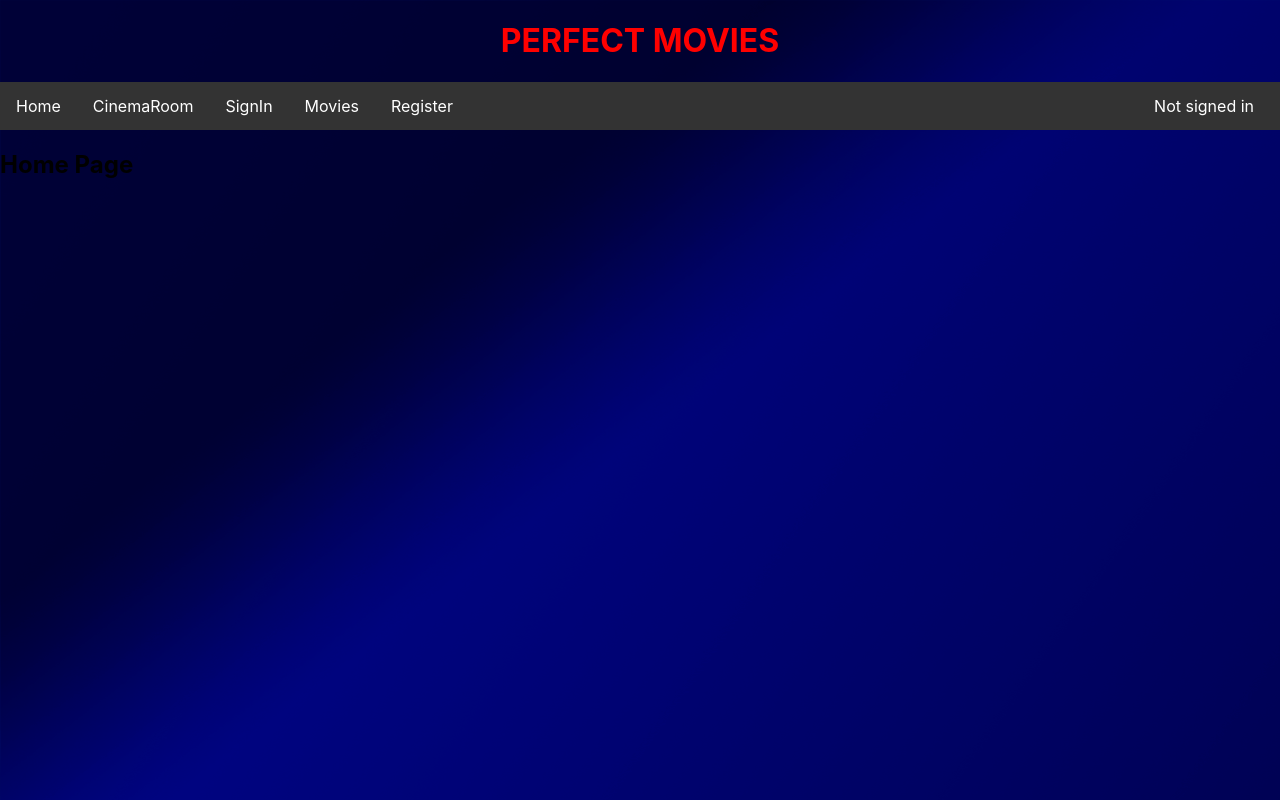
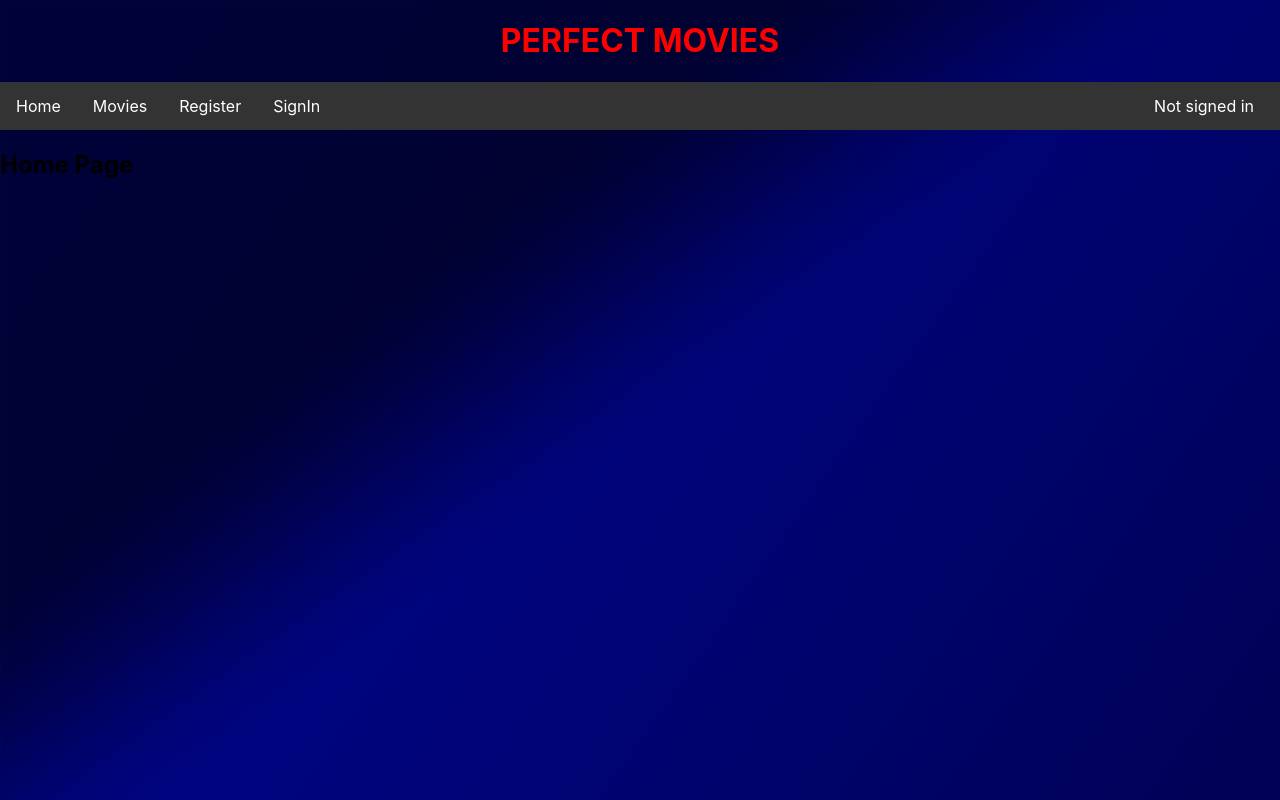
Before and after one commit to wilcer1/fullstackprojectreact, a React (Create React App) app: page / in a window 1280 px wide. Built offline with nearby package versions, Linux system fonts and the light colour scheme; no server answers.

Commit message:
Update Navbar.js

```diff
--- a/src/components/Navbar.js
+++ b/src/components/Navbar.js
@@ -38,10 +38,9 @@ function Navbar(props){
         <div id="navbar">
         <ul>
             <li><a href="/">Home</a></li>
-            <li><a href="/CinemaRoom">CinemaRoom</a></li>
-            <li><a href="/SignIn">SignIn</a></li>
             <li><a href="/Movies">Movies</a></li>
             <li><a href="/Register">Register</a></li>
+            <li><a href="/SignIn">SignIn</a></li>
             <li className="currentUser"><a>{signedIn ? `Signed in as: ${user}`: "Not signed in"}</a></li>
         </ul>
         </div>
```
